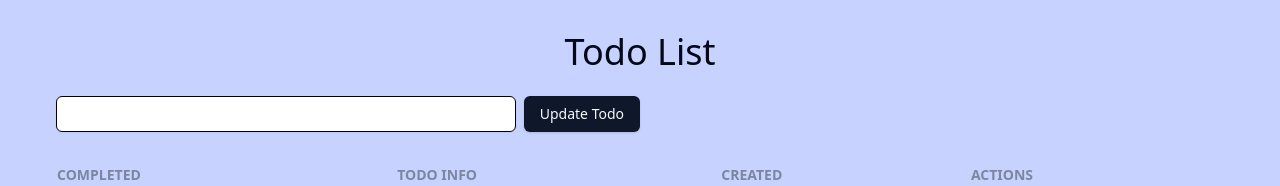
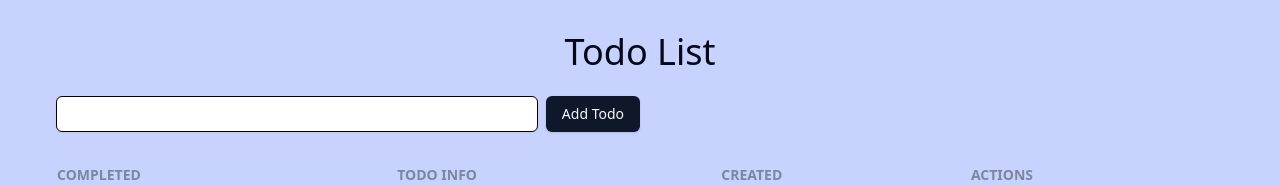
Before and after one commit to beegdady/Django-React-Todo-Website, a React (Vite) app in the folder frontend/: page / in a window 1280 px wide. Shown: the top 186 px of the page. Built offline with nearby package versions, Linux system fonts and the light colour scheme; no server answers.

Commit message:
corrected all errors caused by new setup

```diff
--- a/frontend/src/components/todoForm.jsx
+++ b/frontend/src/components/todoForm.jsx
@@ -9,12 +9,17 @@ import axios from 'axios';
 const TodoForm = ({currentTodo}) => {
     const [TodoItem, setTodoItem] = useState({
         'body' : ''
-    })
+    });
 
     useEffect(() => {
         if (currentTodo){
             setTodoItem(currentTodo)
+        }else{
+            setTodoItem({
+                'body' : ''
+            })
         }
+
     }, [currentTodo])
 
     // console.log(TodoItem)
@@ -60,12 +65,13 @@ const TodoForm = ({currentTodo}) => {
                 <FormItem>
                     <div className='flex max-w-full items-center gap-2 mt-6 lg:w-1/2'>
                         <Input className ='border-black bg-white'
-                            value ={TodoItem.body} onChange = {handletodoChange}
+                            value ={TodoItem?.body || ''} onChange = {handletodoChange}
                         />
 
-                        {currentTodo ? <Button onClick =  {() => postTodo()}>Update Todo</Button> :
-                                        <Button onClick =  {() => postTodo()}>Add Todo</Button>
-                        }
+                    <Button onClick =  {() => postTodo()}>{
+                        currentTodo && currentTodo.id ? 'Update Todo' : 'Add Todo'
+                    }
+                    </Button>
 
                     </div>
 
```
